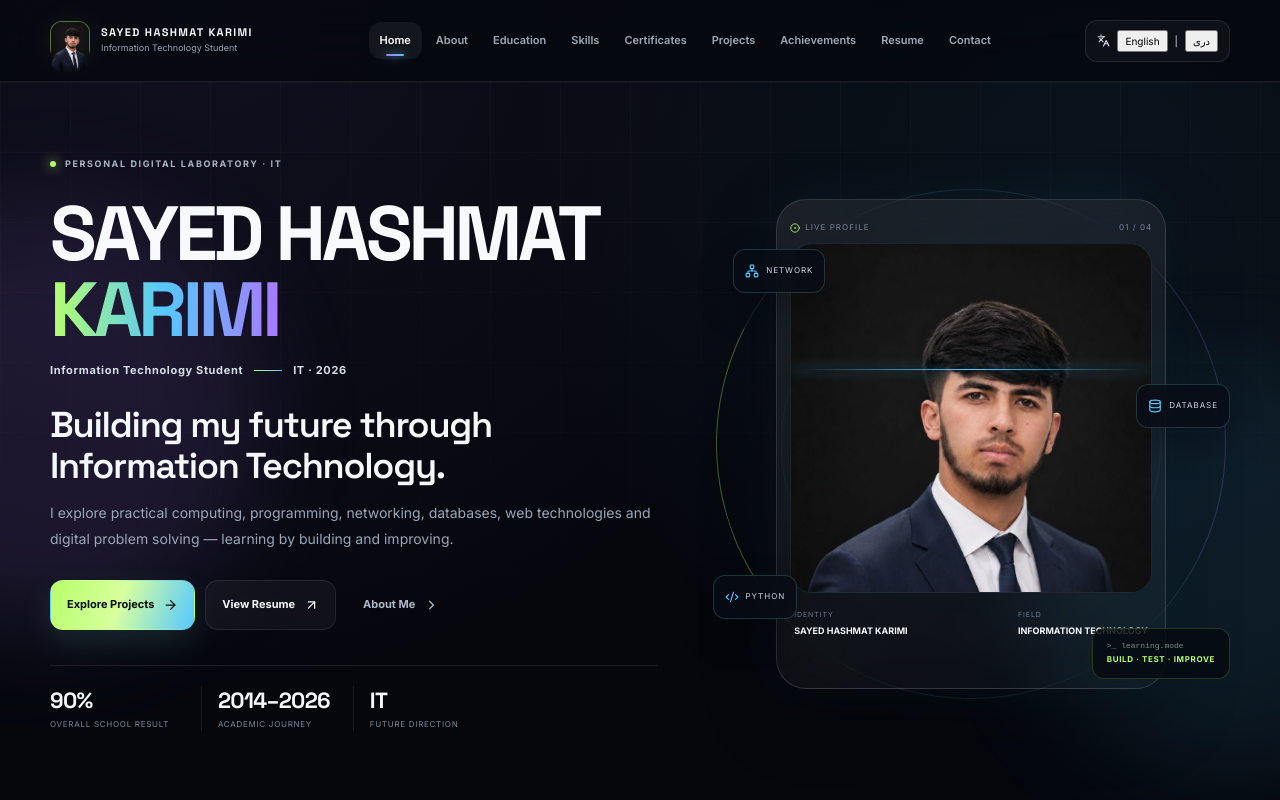
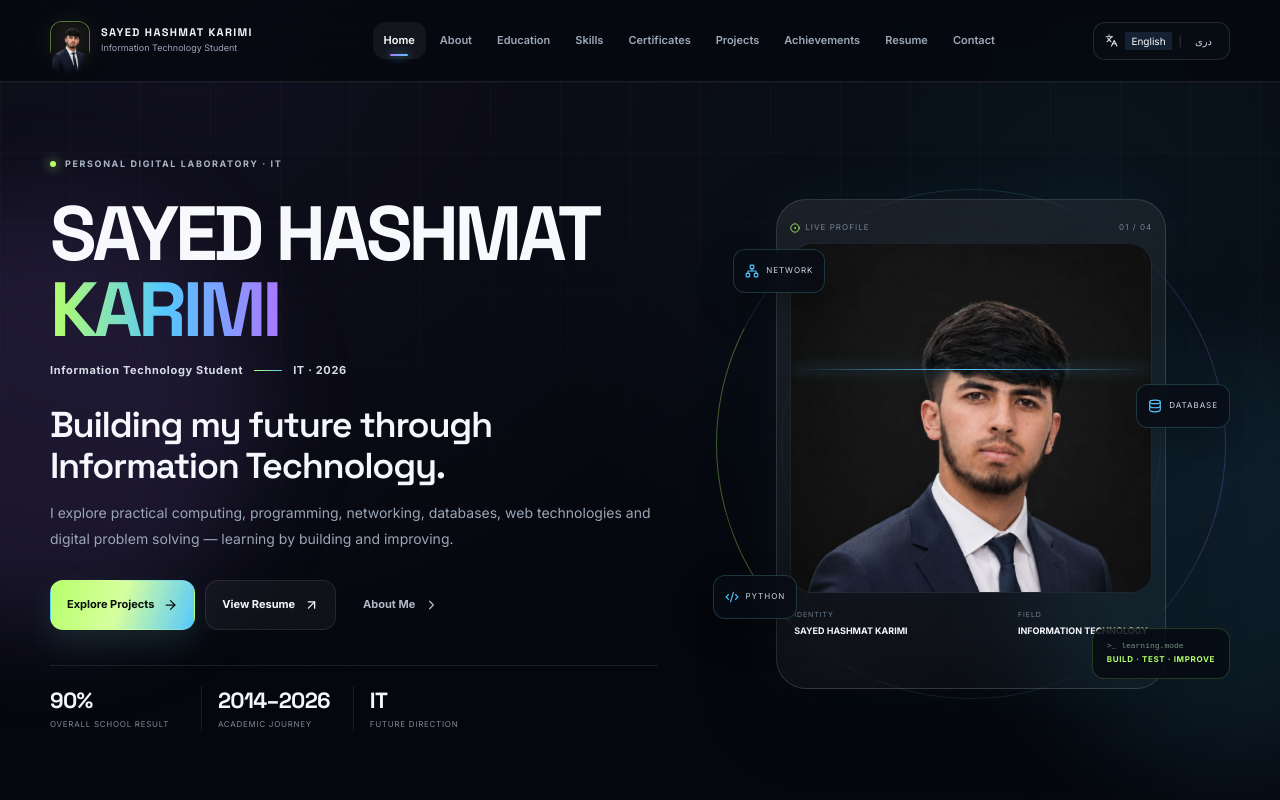
Before and after one commit to hashmat-cyber/karimi-it-portfolio-v2, a React (Vite) app: page / in a window 1280 px wide. Shown: the top 800 px of the page. Built offline with nearby package versions, Linux system fonts and the light colour scheme.

Commit message:
Fix language switcher theme

```diff
--- a/src/styles.css
+++ b/src/styles.css
@@ -3202,3 +3202,32 @@ a:has(img[src*="azeraksh-transcript"]) .eyebrowSmall {
   line-height: 1.5 !important;
   opacity: .58 !important;
 }
+
+/* Fix language switcher white background */
+.navActions .langBtn {
+  background: rgba(8, 12, 20, 0.92) !important;
+  border: 1px solid rgba(255, 255, 255, 0.12) !important;
+  box-shadow: none !important;
+}
+
+.navActions .langBtn .langOpt,
+.navActions .langBtn .langOptActive {
+  background: transparent !important;
+  color: #cbd5e1 !important;
+  border: none !important;
+  box-shadow: none !important;
+}
+
+.navActions .langBtn .langOpt:hover {
+  background: rgba(255, 255, 255, 0.06) !important;
+  color: #ffffff !important;
+}
+
+.navActions .langBtn .langOptActive {
+  background: rgba(100, 170, 255, 0.14) !important;
+  color: #ffffff !important;
+}
+
+.navActions .langBtn .langSep {
+  color: rgba(255, 255, 255, 0.22) !important;
+}
```
